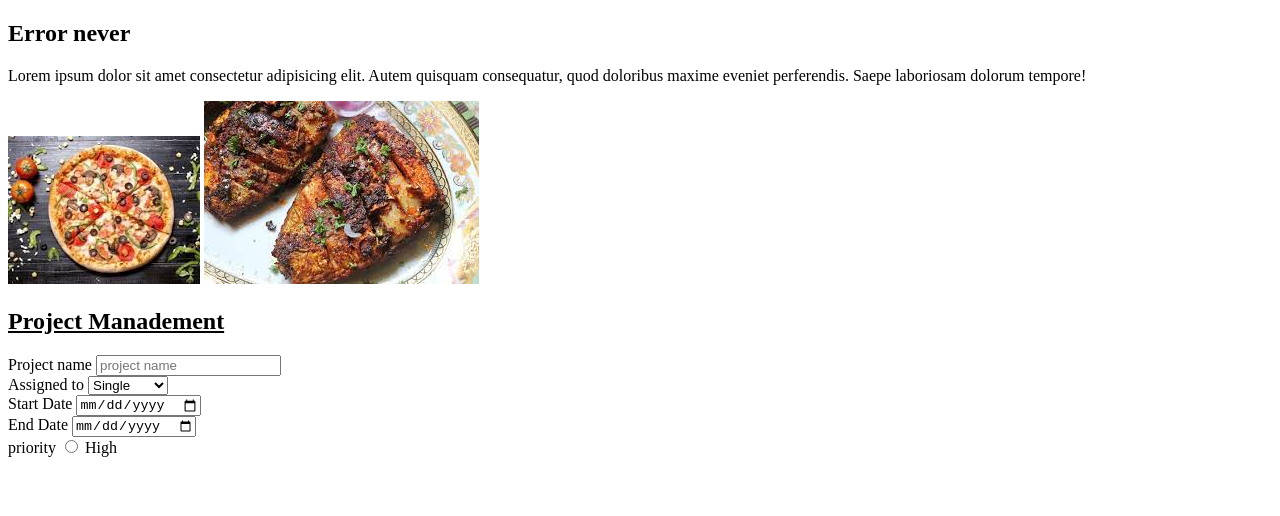
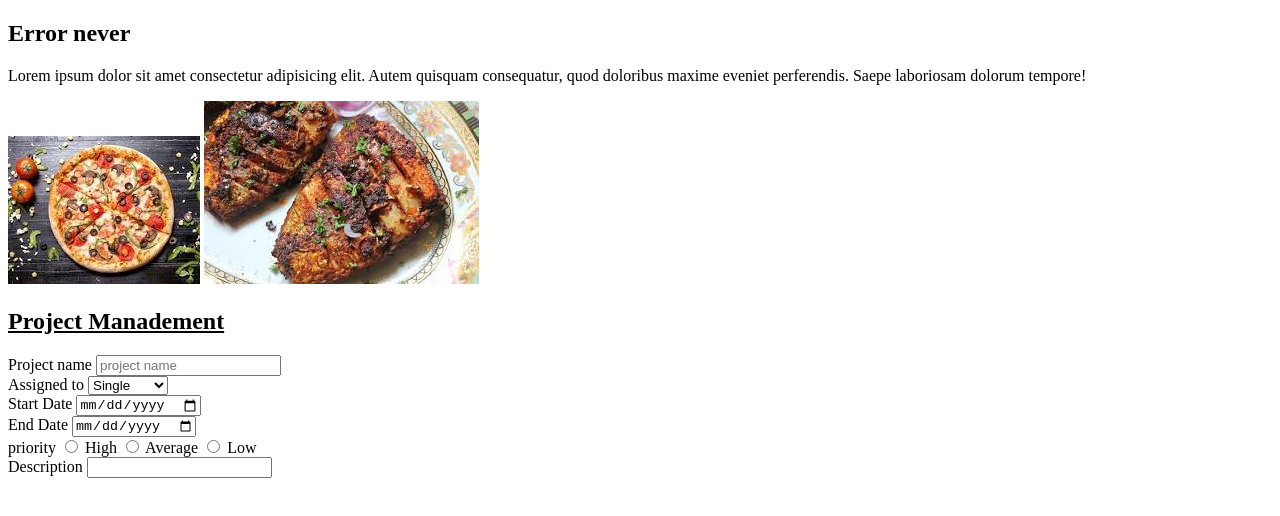
Before and after one commit to Antor4q/no-error-bro, a plain HTML site: page index.html in a window 1280 px wide. Drawn offline with Linux system fonts and the light colour scheme.

Commit message:
description

```diff
--- a/index.html
+++ b/index.html
@@ -29,7 +29,11 @@
             <br>
             priority
             <input type="radio" name="sa" id=""> High
-
+            <input type="radio" name="sa" id=""> Average
+            <input type="radio" name="sa" id=""> Low
+            <br>
+            Description
+            <input type="text" name="" id="">
 
         </form>
 
```
